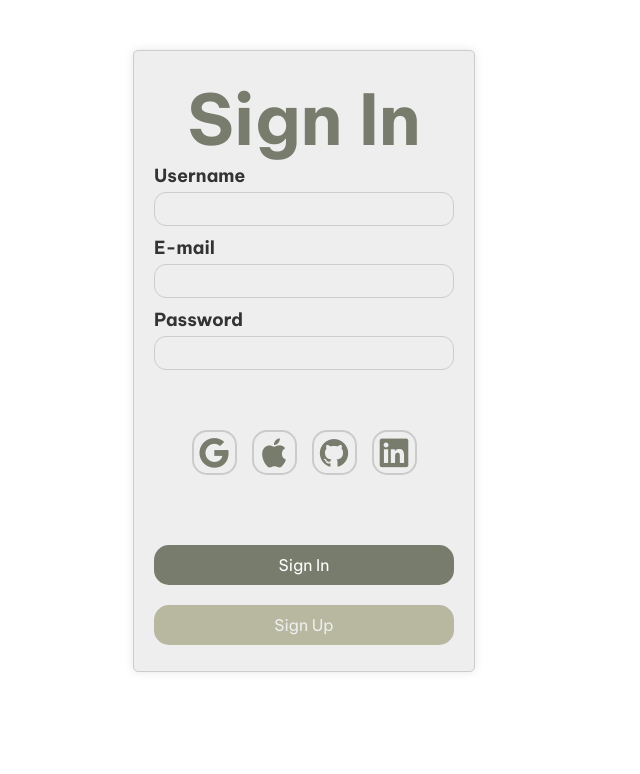
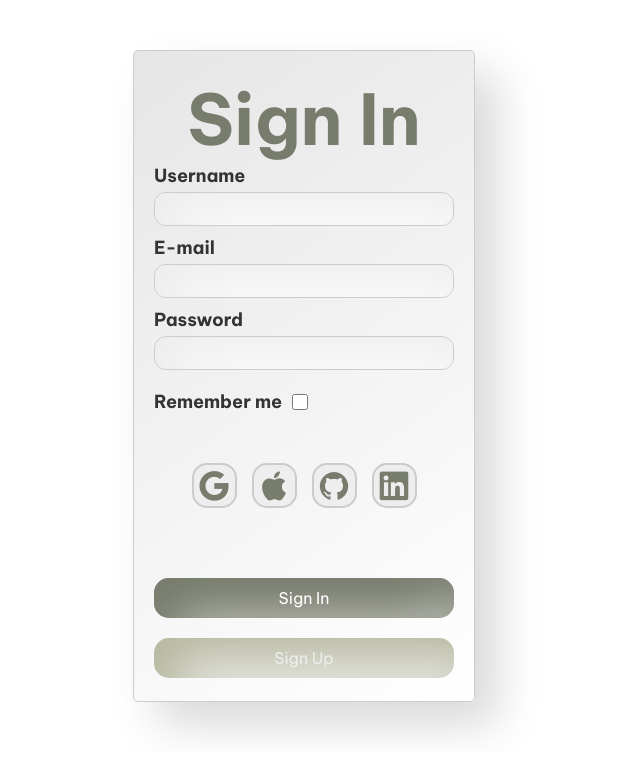
Before and after one commit to strav1/Simple-Login-Page, a plain HTML site: page index.html in a window 1280 px wide. Shown: the whole page, without its empty margins (336-976 px from the left). Drawn offline with nearby package versions, Linux system fonts and the light colour scheme; a web font is replaced by a local one.

Commit message:
added some gradients to give that 3d effect

```diff
--- a/index.html
+++ b/index.html
@@ -15,22 +15,25 @@
             <h1>Sign In</h1>
             <div class="input-group">
                 <label for="username">Username</label>
-                <input type="text" id="username" name="username" required>
+                <input type="text" id="username" name="username">
             </div>
             <div class="input-group">
                 <label for="email">E-mail</label>
-                <input type="email" id="email" name="email"/>
+                <input type="email" id="email" name="email">
             </div>
             <div class="input-group">
                 <label for="password">Password</label>
-                <input type="password" id="password" name="password" required>
+                <input type="password" id="password" name="password">
+            </div>
+            <div class="checkbox-group">
+                <h2>Remember me</h2>
+                <input type="checkbox" id="remember-me" name="remember-me"/>
             </div>
             <div class="social-login">
                 <button class="social"><i class="devicon-google-plain"></i></button>
                 <button class="social"><i class="devicon-apple-plain"></i></button>
                 <button class="social"><i class="devicon-github-plain"></i></button>
                 <button class="social"><i class="devicon-linkedin-plain"></i></button>
-
             </div>
             <button type="submit" class="btn">Sign In</button>
             <button type="submit" class="btn2">Sign Up</button>
--- a/styles.css
+++ b/styles.css
@@ -25,13 +25,13 @@ textarea {
 
 .sign-in-form{
     width: 300px;
-    height: 580px;
+    height: 610px;
     margin: 50px auto;
     padding: 20px;
     border: 1px solid #ccc;
     border-radius: 5px;
-    background-color: #EEEEEE;
-    box-shadow: 0 0 10px rgba(0, 0, 0, 0.1);
+    background: linear-gradient(145deg, #e6e6e6, #ffffff);
+    box-shadow:  23px 23px 45px #d9d9d9,-23px -23px 45px #ffffff;
 }
 .sign-in-form label{
     display: flex;
@@ -48,7 +48,7 @@ textarea {
     border: 1px solid #ccc;
     border-radius: 12px;
     box-sizing: border-box;
-    background-color: #EEEEEE;
+    box-shadow: inset 23px 23px 45px #EEEEEE,inset -23px -23px 45px #ffffff91;
 }
 .sign-in-form input[type="text"]:focus,
 .sign-in-form input[type="password"]:focus,
@@ -61,11 +61,29 @@ textarea {
 .sign-in-form input[type="email"]:hover{
     border-color: #888;
 }
+h2{
+    font-family: "Be Vietnam Pro", sans-serif;
+    font-size: 18px;
+}
+
+.checkbox-group{
+    display: flex;
+    align-items: center;
+    gap: 10px;
+    margin-top: 10px;
+}
+.checkbox-group input[type="checkbox"]{
+    width: 16px;
+    height: 16px;
+    cursor: pointer;
+}
+
 .social-login {
   display: flex;
   justify-content: center;
   gap: 15px;
 }
+
 .social{
     font-family: "Be Vietnam Pro", sans-serif;
     width: 45px;
@@ -91,7 +109,8 @@ textarea {
     font-family: "Be Vietnam Pro", sans-serif;
     width: 100%;
     padding: 10px;
-    background-color: #777C6D;
+    background: #777C6D;
+    box-shadow: inset 23px 23px 45px #777C6D,inset -23px -23px 45px #ffffff91;
     color: white;
     border: none;
     border-radius: 15px;
@@ -103,7 +122,7 @@ textarea {
     font-family: "Be Vietnam Pro", sans-serif;
     width: 100%;
     padding: 10px;
-    background-color: #B7B89F;
+    box-shadow: inset 23px 23px 45px #B7B89F,inset -23px -23px 45px #ffffff00;
     color: #EEEEEE;
     border: none;
     border-radius: 15px;
```
